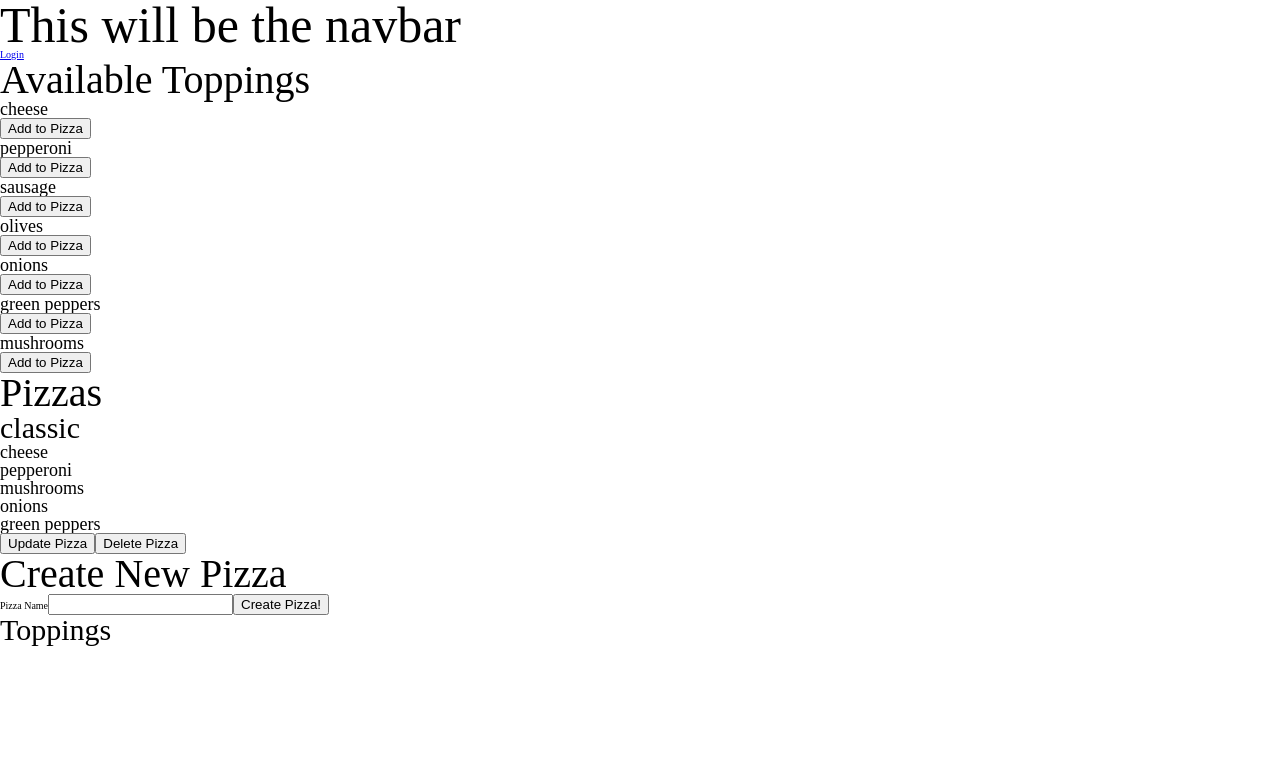
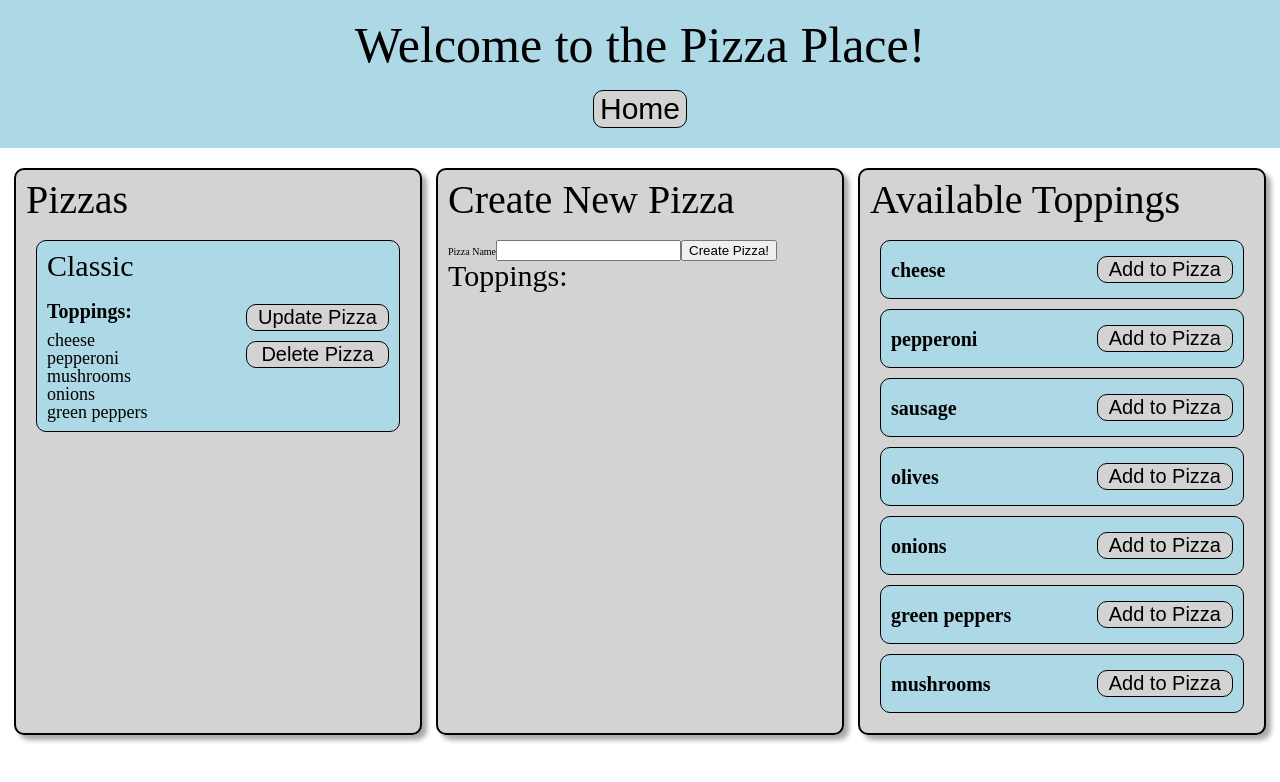
Before and after one commit to tim-sansone/coding_exercise-strongmind, a React (Create React App) app: page /pizzas in a window 1280 px wide. Shown: the top 782 px of the page. Built offline with nearby package versions, Linux system fonts and the light colour scheme.

Commit message:
refactored error handling and began basic styling

```diff
--- a/src/App.css
+++ b/src/App.css
@@ -8,12 +8,82 @@ h1 {
 
 h2 {
     font-size: 4rem;
+    margin-bottom: 2rem;
 }
 
 h3 {
     font-size: 3rem;
+    margin-bottom: 2rem;
+}
+
+h4 {
+    font-size: 2rem;
+    font-weight: bold;
 }
 
 p {
     font-size: 1.8rem;
 }
+
+.header {
+    height: fit-content;
+    background-color: lightblue;
+    color: black;
+    display: flex;
+    flex-direction: column;
+    align-items: center;
+    padding: 2rem;
+    margin-bottom: 2rem;
+}
+ .header button {
+    font-size: 3rem;
+    background-color: lightgray;
+    border: 1px solid black;
+    border-radius: 10px;
+    margin-top: 2rem;
+ }
+
+.pizzas-container {
+    display: flex;
+    justify-content: space-evenly;
+}
+
+.pizza-list, .pizza-form, .topping-list {
+    border: 2px solid black;
+    border-radius: 10px;
+    padding: 1rem;
+    background-color: lightgray;
+    box-shadow: 5px 5px 5px darkgrey;
+    width: 30%;
+}
+
+.pizza-card, .topping-card {
+    display: flex;
+    justify-content: space-between;
+    align-items: center;
+    border: 1px solid black;
+    border-radius: 10px;
+    background-color: lightblue;
+    padding: 1rem;
+    margin: 1rem;
+}
+
+.pizza-card h4 {
+    margin-bottom: 1rem;
+}
+
+.pizza-card .buttons, .topping-card .buttons {
+    display: flex;
+    flex-direction: column;
+    justify-content: center;
+    align-items: center;
+}
+
+.pizza-card .buttons button, .topping-card button {
+    font-size: 2rem;
+    background-color: lightgray;
+    border: 1px solid black;
+    border-radius: 10px;
+    width: 100%;
+    margin: 0.5rem;
+}
--- a/src/App.js
+++ b/src/App.js
@@ -1,6 +1,6 @@
 import './App.css'
 import Login from './components/Login';
-import Navbar from './components/Navbar';
+import Header from './components/Header';
 import Pizzas from './components/Pizzas';
 import Toppings from './components/Toppings';
 
@@ -10,13 +10,12 @@ import { Routes, Route } from 'react-router-dom'
 const initialToppings = ['cheese', 'pepperoni', 'sausage', 'olives', 'onions', 'green peppers', 'mushrooms']
 const initialPizzas = [
   {
-    name: 'classic',
+    name: 'Classic',
     toppings: ['cheese', 'pepperoni', 'mushrooms', 'onions', 'green peppers']
   }
 ]
 
 function App() {
-  console.log('render App')
   const [toppings, setToppings] = useState(initialToppings);
   const [pizzas, setPizzas] = useState(initialPizzas);
 
@@ -24,7 +23,7 @@ function App() {
 
   return (
     <>
-      <Navbar />
+      <Header />
       <Routes>
         <Route path='/' element={<Login />}/>
         <Route path='/toppings' element={<Toppings toppings={toppings} setToppings={setToppings}/>}/>
--- /dev/null
+++ b/src/components/Header.js
@@ -0,0 +1,14 @@
+import { Link } from 'react-router-dom'
+
+
+function Header() {
+
+        return (
+            <div className='header'>
+                <h1>Welcome to the Pizza Place!</h1>
+                <Link to='/'><button className='link'>Home</button></Link>
+            </div>
+        );
+}
+
+export default Header;
--- a/src/components/Navbar.js
+++ /dev/null
@@ -1,14 +0,0 @@
-import { Link } from 'react-router-dom'
-
-
-function NavBar() {
-
-        return (
-            <div>
-                <h1>This will be the navbar</h1>
-                <Link to='/'>Login</Link>
-            </div>
-        );
-}
-
-export default NavBar;
--- /dev/null
+++ b/src/components/PizzaForm.js
@@ -0,0 +1,42 @@
+function PizzaForm(props) {
+    const {
+        form,
+        pizzas,
+        updating,
+        inputChange,
+        removeTopping,
+        addPizza,
+        updatePizza,
+        cancelUpdate
+    } = props
+
+    return (
+        <div className='pizza-form'>
+            <form>
+                <h2>{updating.updating ? `Update ${pizzas[updating.index].name}` : 'Create New Pizza'}</h2>
+                <label>Pizza Name
+                    <input type='text' name='name' value={form.name} onChange={inputChange}/>
+                </label>
+                {!updating.updating && <button onClick={addPizza}>Create Pizza!</button>}
+                {updating.updating && <button onClick={updatePizza}>Update Pizza</button>}
+                {updating.updating && <button onClick={cancelUpdate}>Cancel Update</button>}
+                <h3>Toppings:</h3>
+                {
+                    form.toppings.map((topping, index) => {
+                        return (
+                            <div key={index} className='topping-card'>
+                                <h4>{topping}</h4>
+                                <div className='buttons'>
+                                    <button onClick={event => removeTopping(event, index)}>Remove Topping</button>
+                                </div>
+                            </div>
+
+                        )
+                    })
+                }
+            </form>
+        </div>
+    )
+}
+
+export default PizzaForm;
--- a/src/components/PizzaList.js
+++ b/src/components/PizzaList.js
@@ -1,43 +1,36 @@
 function PizzaList(props) {
     const {
         pizzas,
-        setPizzas,
-        setForm,
         updating,
-        setUpdating
+        isUpdating,
+        deletePizza
     } = props
 
-    const isUpdating = index => {
-        setUpdating({ updating: true, pizza: index })
-        setForm({ name: pizzas[index].name, toppings: pizzas[index].toppings })
-    }
-
-    const deletePizza = index => {
-        const updatePizzas = [...pizzas];
-        updatePizzas.splice(index, 1);
-        setPizzas(updatePizzas);
-    }
-
     return (
-        <>
+        <div className='pizza-list'>
             <h2>Pizzas</h2>
             {
                 pizzas.map((pizza, index) => {
                     return (
-                        <div key={index}>
+                        <div key={index} className='pizza-card'>
+                            <div>
                                 <h3>{pizza.name}</h3>
+                                <h4>Toppings:</h4>
                                 {
                                     pizza.toppings.map((topping, index) => {
                                         return <p key={index}>{topping}</p>
                                     })
                                 }
-                            {!updating.updating && <button onClick={() => isUpdating(index)}>Update Pizza</button>}
-                            {!updating.updating && <button onClick={() => deletePizza(index)}>Delete Pizza</button>}
+                            </div>
+                            <div className='buttons'>
+                                <button onClick={() => isUpdating(index)} disabled={updating.updating}>Update Pizza</button>
+                                <button onClick={() => deletePizza(index)} disabled={updating.updating}>Delete Pizza</button>
+                            </div>
                         </div>
                     )
                 })
             }
-        </>
+        </div>
 
     )
 }
--- a/src/components/Pizzas.js
+++ b/src/components/Pizzas.js
@@ -1,14 +1,15 @@
 import { useState } from 'react';
 import ToppingList from './ToppingList';
 import PizzaList from './PizzaList';
+import PizzaForm from './PizzaForm';
 
 const initialUpdating = {
     updating: false,
-    pizza: null
+    index: null
 }
 
 function Pizzas(props) {
-    console.log('render Pizzas');
+
     const {
         toppings,
         pizzas,
@@ -18,35 +19,19 @@ function Pizzas(props) {
     const [form, setForm] = useState({ name: '', toppings: [] });
     const [updating, setUpdating] = useState(initialUpdating);
 
+    console.log(updating);
 
+    // Form functions
 
     const inputChange = event => {
-        const {value} = event.target
+        const { value } = event.target;
         setForm({ ...form, name: value })
     }
 
-    const checkIfValid = pizza => {
-        let pizzaNames = [];
-        let pizzaToppings = [];
-        let currentToppings = pizza.toppings.sort().join('');
-        for(let pizza of pizzas){
-            pizzaNames.push(pizza.name)
-            pizzaToppings.push(pizza.toppings.sort().join(''))
-        }
-
-        if(pizza.name.trim().length < 3){
-            return { error: true, message: 'Please enter a name of at least 3 characters' }
-        }
-        if(pizza.toppings.length === 0){
-            return { error: true, message: 'Please add at least one topping' }
-        }
-        if(pizzaNames.includes(pizza.name)){
-            return { error: true, message: 'This pizza name already exists' }
-        }
-        if(pizzaToppings.includes(currentToppings)){
-            return { error: true, message: 'This combination of toppings already exists' }
-        }
-        return { error: false, message: '' }
+    const addTopping = topping => {
+        const updateToppings = [...form.toppings];
+        updateToppings.push(topping);
+        setForm({ ...form, toppings: updateToppings })
     }
 
     const removeTopping = (event, index) => {
@@ -56,13 +41,14 @@ function Pizzas(props) {
         setForm({ ...form, toppings: updateToppings })
     }
 
+    // Pizza functions
+
     const addPizza = event => {
         event.preventDefault();
-        const error = checkIfValid({...form});
+        const error = checkIfValid(form);
 
         if(error.error){
-            alert(error.message)
-            return
+            alert(error.message);
         } else {
             setPizzas([...pizzas, form]);
             setForm({ name: '', toppings: [] })
@@ -71,18 +57,30 @@ function Pizzas(props) {
 
     const updatePizza = event => {
         event.preventDefault();
-        const error = checkIfValid({...form});
+        const error = checkIfValid(form);
 
         if(error.error){
-            alert(error.message)
-            return
+            alert(error.message);
         } else {
             const updatePizzas = [...pizzas];
-            updatePizzas[updating.pizza] = form;
+            updatePizzas[updating.index] = form;
             setPizzas(updatePizzas);
             setUpdating(initialUpdating);
             setForm({ name: '', toppings: [] });
         }
+    }
+
+    const deletePizza = index => {
+        const updatePizzas = [...pizzas];
+        updatePizzas.splice(index, 1);
+        setPizzas(updatePizzas);
+    }
+
+    // Manage updating
+
+    const isUpdating = index => {
+        setUpdating({ updating: true, index })
+        setForm({ name: pizzas[index].name, toppings: pizzas[index].toppings })
     }
 
     const cancelUpdate = event => {
@@ -91,41 +89,61 @@ function Pizzas(props) {
         setForm({ name: '', toppings: [] });
     }
 
+    // Validation
+
+    const checkIfValid = formInput => {
+        let pizzaNames = [];
+        let pizzaToppings = [];
+        let inputToppings = formInput.toppings.sort().join('');
+        for(let pizza of pizzas){
+            pizzaNames.push(pizza.name)
+            pizzaToppings.push(pizza.toppings.sort().join(''))
+        }
+
+        if(updating.updating){
+            pizzaNames.splice(updating.index, 1);
+            pizzaToppings.splice(updating.index, 1);
+        }
+        if(formInput.name.trim().length < 3){
+            return { error: true, message: 'Please enter a name of at least 3 characters' }
+        }
+        if(formInput.toppings.length === 0){
+            return { error: true, message: 'Please add at least one topping' }
+        }
+        if(pizzaNames.includes(formInput.name)){
+            return { error: true, message: 'This pizza name already exists' }
+        }
+        if(pizzaToppings.includes(inputToppings)){
+            return { error: true, message: 'This combination of toppings already exists' }
+        }
+        return { error: false, message: '' }
+    }
+
     return (
-        <div>
-            <ToppingList
-                toppings={toppings}
-                form={form}
-                setForm={setForm}
-            />
+        <div className='pizzas-container'>
             <PizzaList
                 pizzas={pizzas}
-                setPizzas={setPizzas}
-                setForm={setForm}
                 updating={updating}
-                setUpdating={setUpdating}
+                isUpdating={isUpdating}
+                deletePizza={deletePizza}
             />
-            <form>
-                <h2>{updating.updating ? 'Update Pizza' : 'Create New Pizza'}</h2>
-                <label>Pizza Name
-                    <input type='text' name='name' value={form.name} onChange={inputChange}/>
-                </label>
-                {!updating.updating && <button onClick={addPizza}>Create Pizza!</button>}
-                {updating.updating && <button onClick={updatePizza}>Update Pizza</button>}
-                {updating.updating && <button onClick={cancelUpdate}>Cancel Update</button>}
-                <h3>Toppings</h3>
-                {
-                    form.toppings.map((topping, index) => {
-                        return (
-                            <div key={index}>
-                                <p>{topping}</p>
-                                <button onClick={event => removeTopping(event, index)}>Remove Topping</button>
-                            </div>
+            <PizzaForm
+                form={form}
+                pizzas={pizzas}
+                updating={updating}
+                inputChange={inputChange}
+                removeTopping={removeTopping}
+                addPizza={addPizza}
+                updatePizza={updatePizza}
+                cancelUpdate={cancelUpdate}
+            />
+            <ToppingList
+                form={form}
+                toppings={toppings}
+                addTopping={addTopping}
+            />
 
-                        )
-                    })
-                }
-            </form>
+
         </div>
     )
 }
--- a/src/components/ToppingList.js
+++ b/src/components/ToppingList.js
@@ -1,35 +1,26 @@
 function ToppingList(props) {
     const {
+        form,
         toppings,
-        form,
-        setForm
+        addTopping
     } = props
 
-    const addTopping = topping => {
-        if(form.toppings.includes(topping)){
-            alert('You already added that topping')
-            return;
-        }
-        const updateToppings = [...form.toppings];
-        updateToppings.push(topping);
-        setForm({ ...form, toppings: updateToppings })
-    }
-
     return (
-        <>
+        <div className='topping-list'>
             <h2>Available Toppings</h2>
             {
                 toppings.map((topping, index) => {
                     return (
-                        <div key={index}>
-                            <p>{topping}</p>
-                            <button onClick={() => addTopping(topping)}>Add to Pizza</button>
+                        <div key={index} className='topping-card'>
+                            <h4>{topping}</h4>
+                            <div className='buttons'>
+                                <button onClick={() => addTopping(topping)} disabled={form.toppings.includes(topping)}>Add to Pizza</button>
+                            </div>
                         </div>
                     )
                 })
             }
-        </>
-
+        </div>
     )
 }
 
--- a/src/components/Toppings.js
+++ b/src/components/Toppings.js
@@ -6,58 +6,49 @@ const initialUpdating = {
     topping: null
 }
 
-function Toppings({ toppings, setToppings }) {
+function Toppings(props) {
+    const {
+        toppings,
+        setToppings
+    } = props
+
     const [form, setForm]  = useState(initialForm);
     const [updating, setUpdating] = useState(initialUpdating)
+
+    // Form functions
 
     const inputChange = event => {
         const { value } = event.target;
         setForm(value);
     }
 
-    const existing = topping => {
-        return toppings.includes(topping.trim().toLowerCase())
-    }
+    // Toppings functions
 
-    const add = event => {
+    const addTopping = event => {
         event.preventDefault();
-        if(existing(form)){
-            alert('Topping already exists')
-            return
-        }
-        if(form.trim().length < 3){
-            alert('Please enter at least 3 characters')
-            return
-        }
+        const error = checkIfValid(form)
+
+        if(error.error){
+            alert(error.message)
+        } else {
             setToppings([...toppings, form.trim().toLowerCase()]);
             setForm(initialForm);
         }
-
-    const isUpdating = index => {
-        setUpdating({ updating: true, topping: index });
-        setForm(toppings[index]);
     }
 
-    const update = event => {
+    const updateTopping = event => {
         event.preventDefault();
-        if(existing(form)){
-            alert('Topping already exists')
-            return
-        }
-        if(form.trim().length < 3){
-            alert('Please enter at least 3 characters')
-            return
-        }
+        const error = checkIfValid(form)
+
+        if(error.error){
+            alert(error.message)
+        } else {
             const updatedToppings = [...toppings];
             updatedToppings[updating.topping] = form.trim().toLowerCase();
             setToppings(updatedToppings);
             setForm(initialForm);
             setUpdating(initialUpdating);
         }
-
-    const cancelUpdate = () => {
-        setForm(initialForm);
-        setUpdating(initialUpdating);
     }
 
     const deleteTopping = index => {
@@ -66,8 +57,33 @@ function Toppings({ toppings, setToppings }) {
         setToppings(updatedToppings);
     }
 
+    // Manage updating
+
+    const isUpdating = index => {
+        setUpdating({ updating: true, topping: index });
+        setForm(toppings[index]);
+    }
+
+    const cancelUpdate = () => {
+        setForm(initialForm);
+        setUpdating(initialUpdating);
+    }
+
+    // Validation
+
+    const checkIfValid = input => {
+        let formInput = input.trim().toLowerCase()
+        if(toppings.includes(formInput)){
+            return { error: true, message: 'Topping already exists' }
+        }
+        if(formInput.length < 3){
+            return { error: true, message: 'Please enter at least 3 characters' }
+        }
+        return { error: false, message: '' }
+    }
+
     return (
-        <>
+        <div className='toppings'>
             <h2>Toppings</h2>
             <div>
                 {
@@ -83,11 +99,11 @@ function Toppings({ toppings, setToppings }) {
             <form>
                 <h2>{updating.updating ? `Update ${toppings[updating.topping]}` : 'Add Topping'}</h2>
                 <input type='text' value={form} onChange={inputChange}/>
-                {!updating.updating && <button onClick={add}>Add</button>}
-                {updating.updating && <button onClick={update}>Update</button>}
+                {!updating.updating && <button onClick={addTopping}>Add</button>}
+                {updating.updating && <button onClick={updateTopping}>Update</button>}
                 {updating.updating && <button onClick={cancelUpdate}>Cancel Update</button>}
             </form>
-        </>
+        </div>
     )
 }
 
```
Lines whose indentation alone changed are shown as unchanged.
